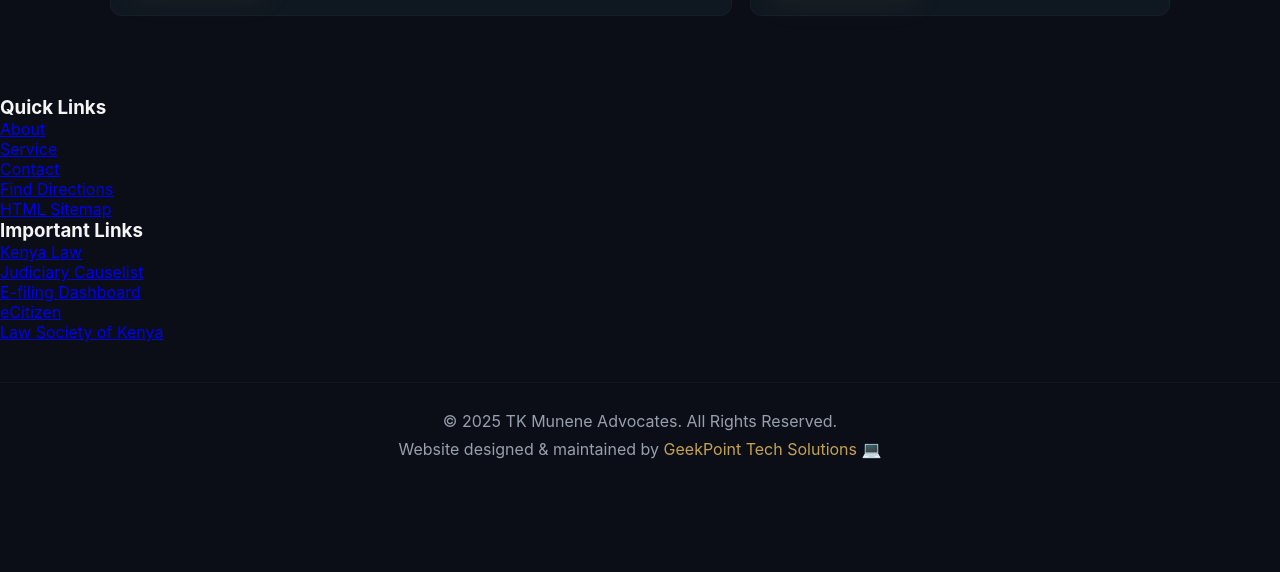
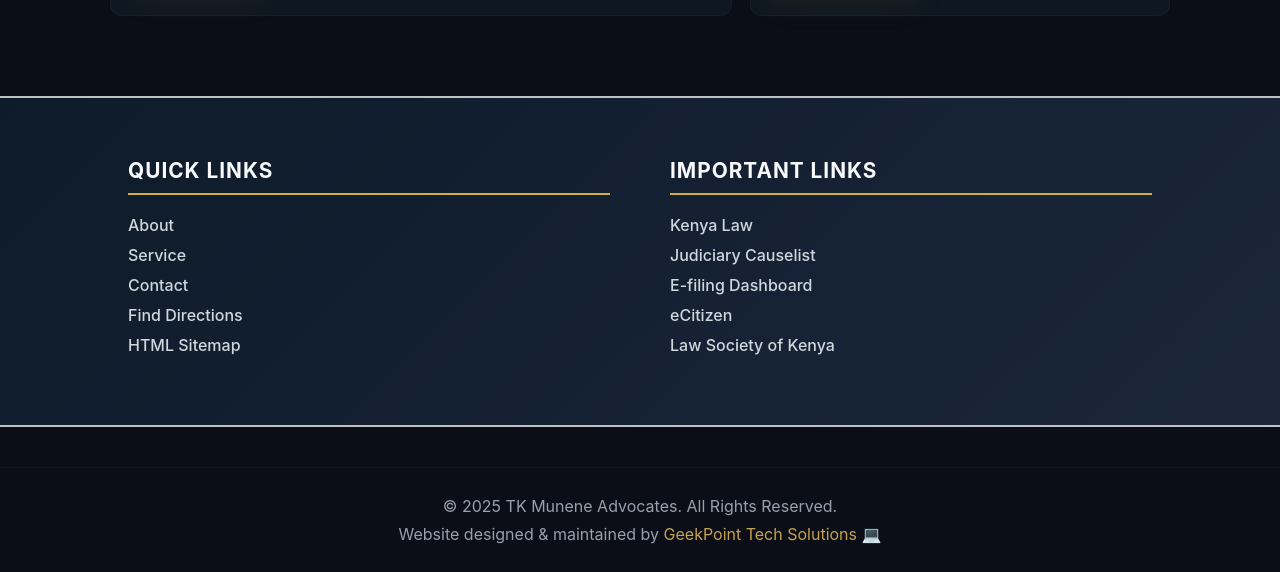
Before and after one commit to TheVerifiedGeek/tk-munene-advocates, a plain HTML site: page docs/index.html in a window 1280 px wide. Shown: the part 2964-3536 px from the top of the page. Before the commit the page ends 3451 px from the top, so only its background shows below. Drawn offline with Linux system fonts and the light colour scheme.

Commit message:
Update style.css

```diff
--- a/docs/assets/css/style.css
+++ b/docs/assets/css/style.css
@@ -18,6 +18,63 @@
 .nav{display:flex;gap:18px;align-items:center}
 .nav a{color:var(--white);text-decoration:none;font-weight:600;opacity:0.95;padding:8px;border-radius:8px}
 .nav a:hover{color:var(--gold)}
+
+/* ====== LINKS SECTION ====== */
+.links-section {
+  background: linear-gradient(135deg, #0d1b2a, #1b263b);
+  color: #e0e1dd;
+  padding: 60px 10%;
+  display: flex;
+  justify-content: center;
+  align-items: start;
+  flex-wrap: wrap;
+  border-top: 2px solid #c0c0c0;
+  border-bottom: 2px solid #c0c0c0;
+}
+
+.links-container {
+  display: flex;
+  flex-wrap: wrap;
+  justify-content: space-between;
+  width: 100%;
+  gap: 60px;
+}
+
+.links-column {
+  flex: 1;
+  min-width: 250px;
+}
+
+.links-column h3 {
+  color: #f8f9fa;
+  font-size: 1.3rem;
+  border-bottom: 2px solid #d4af37; /* elegant gold line */
+  padding-bottom: 10px;
+  margin-bottom: 20px;
+  text-transform: uppercase;
+  letter-spacing: 1px;
+}
+
+.links-column ul {
+  list-style: none;
+  padding: 0;
+}
+
+.links-column ul li {
+  margin: 10px 0;
+}
+
+.links-column a {
+  color: #cfd8dc;
+  text-decoration: none;
+  font-weight: 500;
+  transition: color 0.3s, text-shadow 0.3s;
+}
+
+.links-column a:hover {
+  color: #d4af37;
+  text-shadow: 0 0 6px rgba(212, 175, 55, 0.6);
+}
 
 /* Hero */
 .hero{min-height:80vh;background-image:linear-gradient(180deg, rgba(11,14,23,0.65), rgba(11,14,23,0.65)), url('../img/bg-hero.jpg');background-size:cover;background-position:center;display:flex;align-items:center;justify-content:center;text-align:center;padding:80px 20px 120px;position:relative}
```
